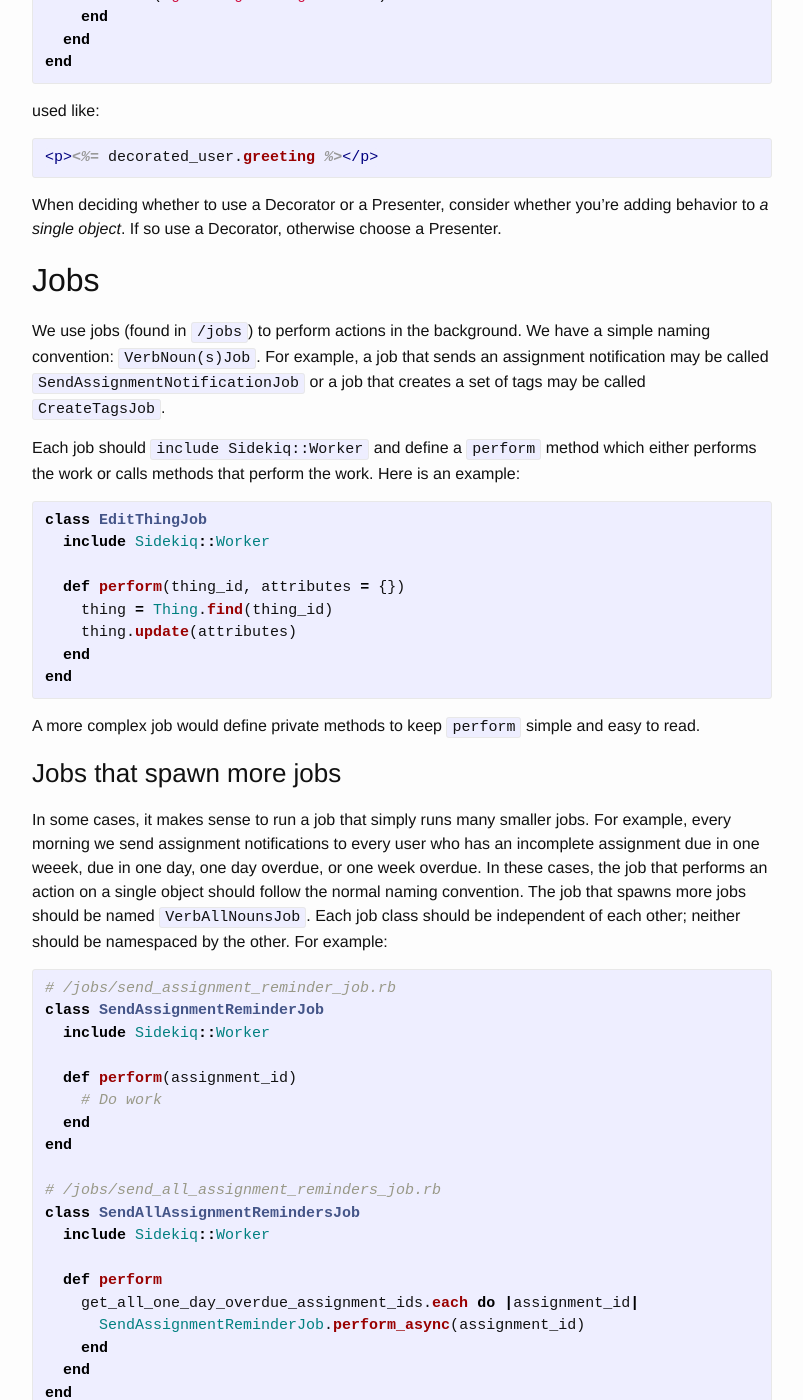
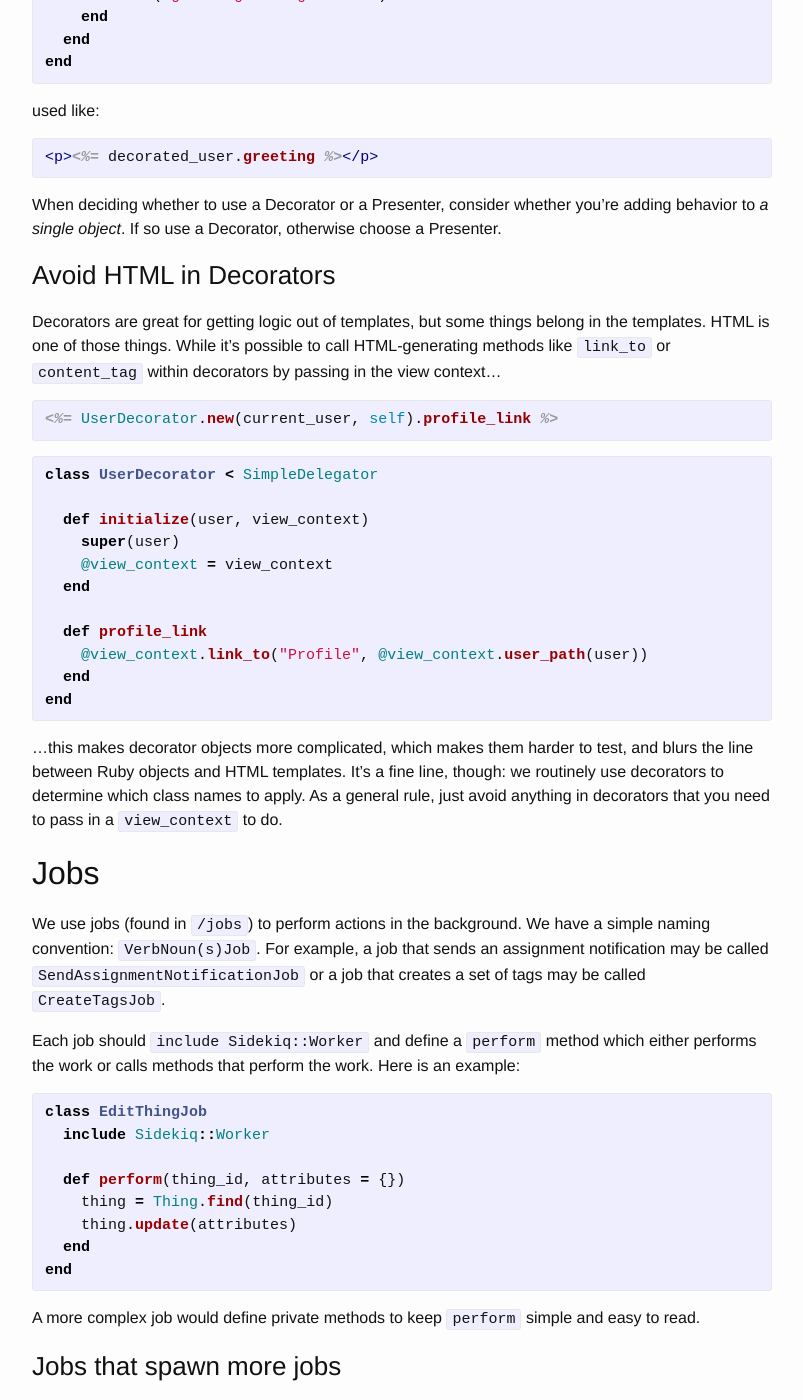
Before and after one commit to isabella232/lessonly.github.io, a Jekyll site: the page built from ruby-style-guide.md, in a window 1280 px wide and 1400 px high, scrolled down 6877 px. Shown: the whole window, without its empty margins (238-1041 px from the left). Built offline with Jekyll 4.4.1, drawn with Linux system fonts in a browser that asks for light colours.

Commit message:
Avoid HTML and view_context methods in decorators
Fixes #32

````diff
--- a/ruby-style-guide.md
+++ b/ruby-style-guide.md
@@ -315,6 +315,30 @@ used like:
 
 When deciding whether to use a Decorator or a Presenter, consider whether you're adding behavior to *a single object*. If so use a Decorator, otherwise choose a Presenter.
 
+### Avoid HTML in Decorators
+
+Decorators are great for getting logic out of templates, but some things belong in the templates. HTML is one of those things. While it’s possible to call HTML-generating methods like `link_to` or `content_tag` within decorators by passing in the view context...
+
+```erb
+<%= UserDecorator.new(current_user, self).profile_link %>
+```
+
+```ruby
+class UserDecorator < SimpleDelegator
+
+  def initialize(user, view_context)
+    super(user)
+    @view_context = view_context
+  end
+
+  def profile_link
+    @view_context.link_to("Profile", @view_context.user_path(user))
+  end
+end
+```
+
+...this makes decorator objects more complicated, which makes them harder to test, and blurs the line between Ruby objects and HTML templates. It’s a fine line, though: we routinely use decorators to determine which class names to apply. As a general rule, just avoid anything in decorators that you need to pass in a `view_context` to do.
+
 ## Jobs
 
 We use jobs (found in `/jobs`) to perform actions in the background. We have a simple naming convention: `VerbNoun(s)Job`. For example, a job that sends an assignment notification may be called `SendAssignmentNotificationJob` or a job that creates a set of tags may be called `CreateTagsJob`.
````
